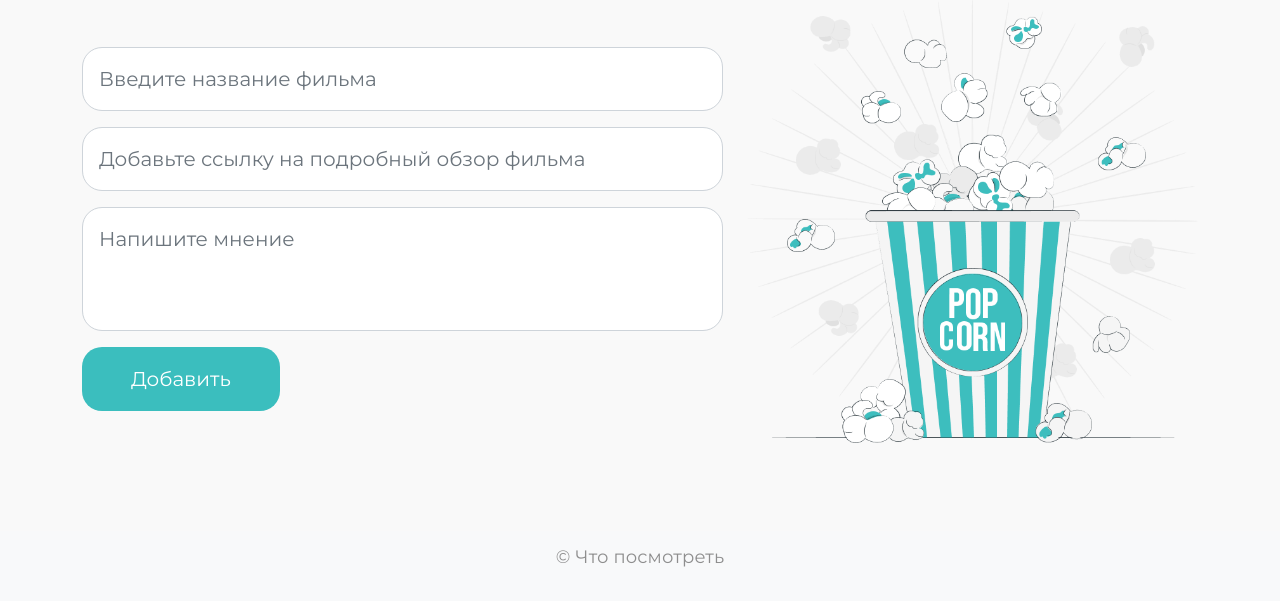
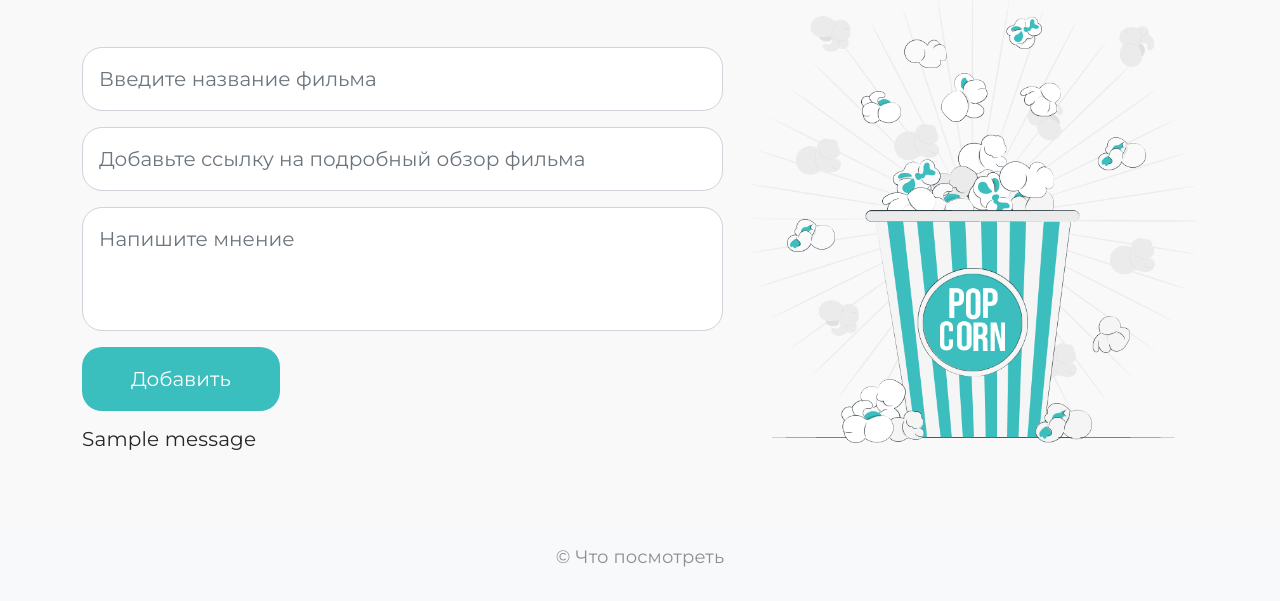
Before and after one commit to JustLight1/cinema_opinions, a Flask app: page /add in a window 1280 px wide. Shown: the part 199-800 px from the top of the page. Run offline with Flask 3, Linux system fonts and the light colour scheme; tables that the repository leaves empty hold one stand-in row (values such as "Sample post"); one stand-in notice (Sample message) is shown; some libraries are stand-ins or nearby versions.

Commit message:
update template add_opinion: -> add  flash message

```diff
--- a/templates/add_opinion.html
+++ b/templates/add_opinion.html
@@ -31,6 +31,15 @@
                     </p>
                     {{ form.submit(class="button px-5 py-3 btn") }}
                 </form>
+                <p class="py-3 mb-3">
+                    {% with messages = get_flashed_messages(category_filter=['not-unique-text']) %}
+                    {% if messages %}
+                    {% for message in messages %}
+                    {{ message }}
+                    {% endfor %}
+                    {% endif %}
+                    {% endwith %}
+                </p>
             </div>
             <div class="col-12 col-lg-5">
                 <img class="img-fluid mx-auto d-block" src="{{ url_for('static', filename='img/illustration.png') }}"
```
